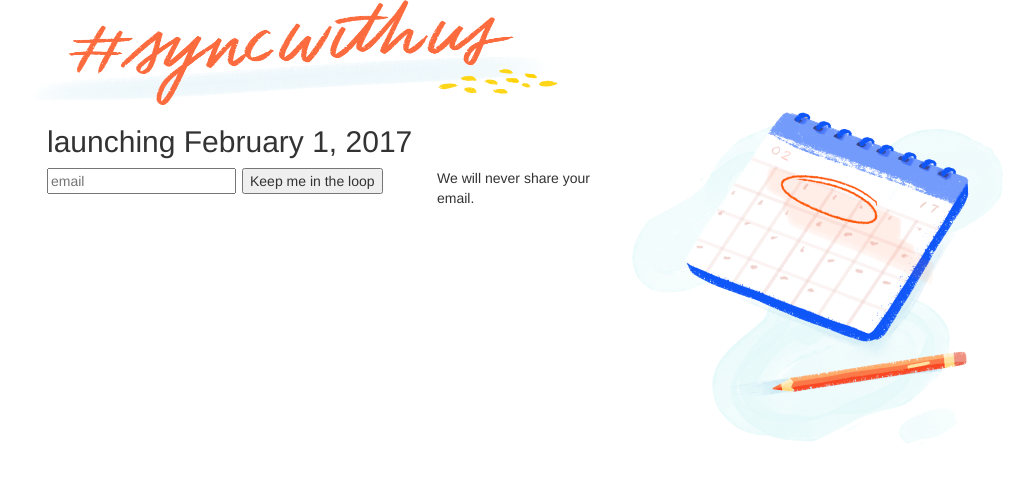
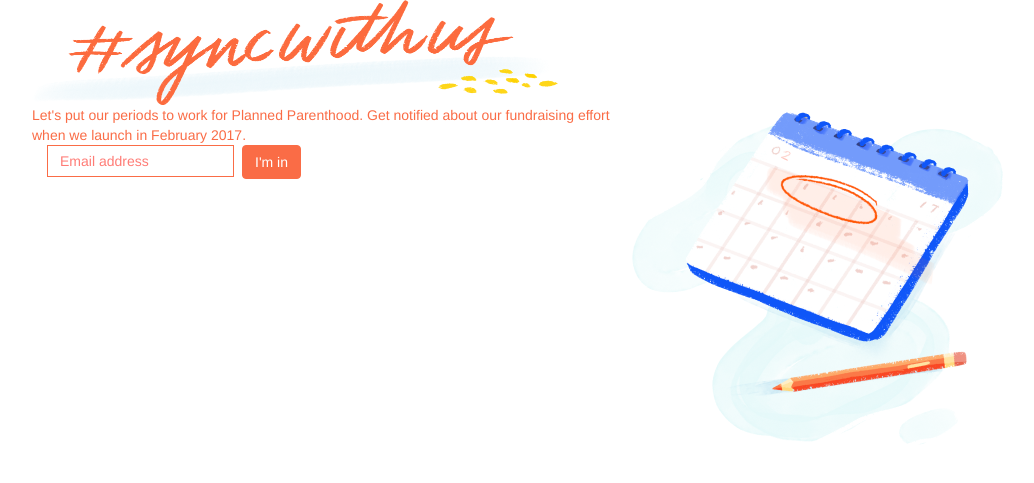
Before and after one commit to jackowayed/syncwithus-landing, a Flask app: page / in a window 1280 px wide. Shown: the top 483 px of the page, without its empty margins (23-1057 px from the left). Run offline with Flask 2, Linux system fonts and the light colour scheme; some libraries are stand-ins or nearby versions.

Commit message:
much closer on style

```diff
--- /dev/null
+++ b/static/style.css
@@ -0,0 +1,26 @@
+body {
+  color: #fa6c46;
+}
+input[type="text"] {
+  color: #fa6c46;
+  border: 1px solid #fa6c46;
+  height: 32px;
+  text-indent: 10px;
+}
+
+input[type="text"]::-webkit-input-placeholder { /* Chrome/Opera/Safari */
+  color: #ff7c76;
+}
+input[type="text"]::-moz-placeholder { /* Firefox 19+ */
+  color: #fa6c46;
+}
+input[type="text"]:-ms-input-placeholder { /* IE 10+ */
+  color: #fa6c46;
+}
+input[type="text"]:-moz-placeholder { /* Firefox 18- */
+  color: #fa6c46;
+}
+.btn-primary, .btn-primary:hover, .btn-primary:focus, .btn-primary:active, .btn-primary.active, .btn-primary:active:focus {
+  background-color: #fa6c46;
+  border-color: #fa6c46;
+}
--- a/templates/home.html
+++ b/templates/home.html
@@ -1,4 +1,9 @@
 {% extends "bootstrap/base.html" %}
+
+{% block styles %}
+{{ super() }}
+<link href="/static/style.css" rel="stylesheet">
+{% endblock %}
 
 {% block title%}#syncwithus!{% endblock %}
 
@@ -10,17 +15,16 @@
 
     <div class="row">
         <div class="col-md-6">
-            <h2>launching February 1, 2017</h2>
+            <div class="row">
+                Let's put our periods to work for Planned Parenthood. Get notified about our fundraising effort when we launch in February 2017.
+            </div>
             <form method="POST" action="/subscribe">
                 <div class="row">
                     <div class="col-md-4">
-                        <input type="text" placeholder="email" name="email"/>
+                        <input type="text" placeholder="Email address" name="email"/>
                     </div>
                     <div class="col-md-4">
-                        <input type="submit" value="Keep me in the loop" />
-                    </div>
-                    <div class="col-md-4">
-                        We will never share your email.
+                        <button type="submit" class="btn btn-primary">I'm in</button>
                     </div>
                 </div>
             </form>
```
